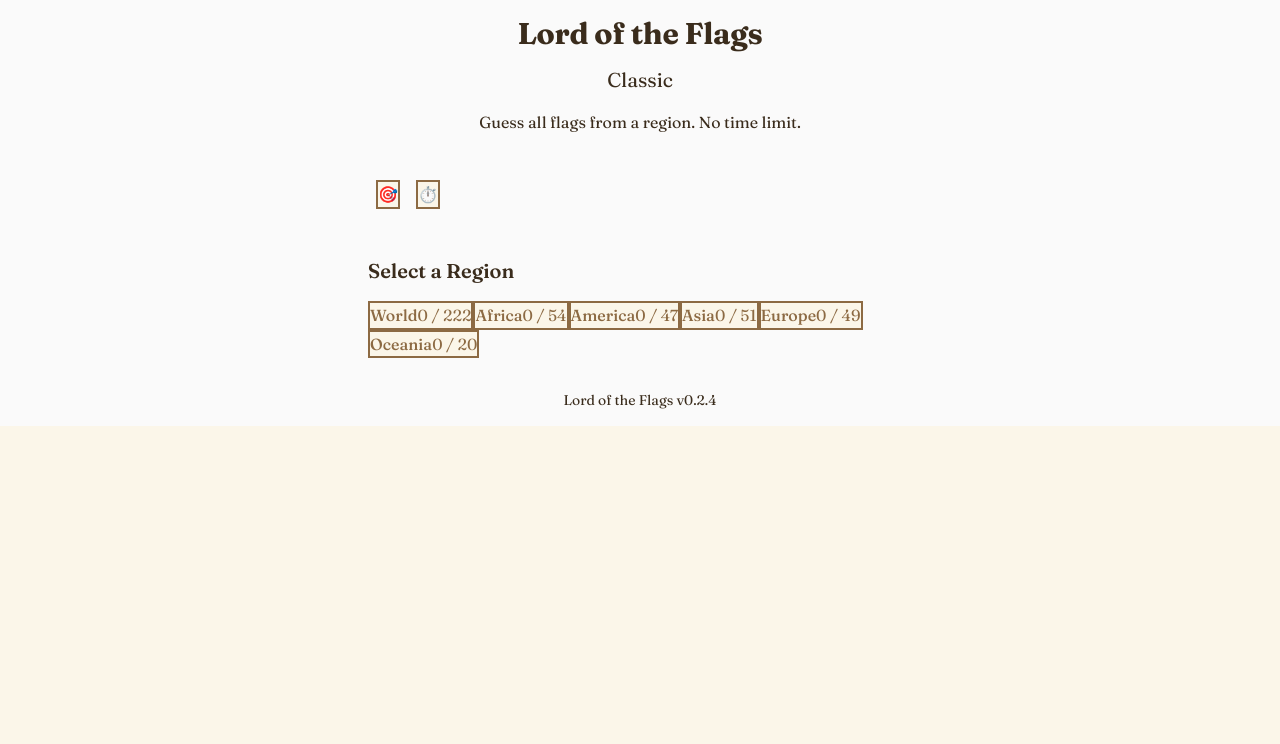
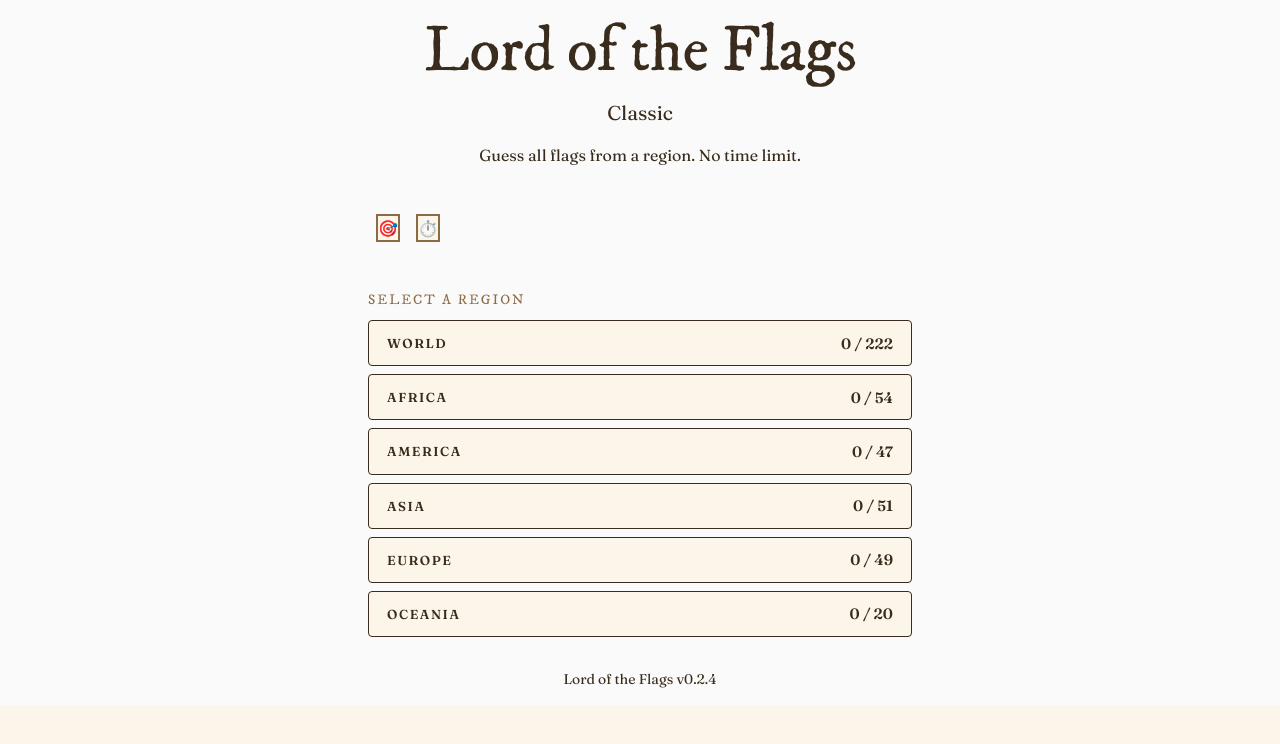
Before and after one commit to jacqueshovine/lordoftheflags, a Vue app: page / in a window 1280 px wide. Shown: the top 744 px of the page. Built offline with nearby package versions, Linux system fonts and the light colour scheme; a web font is replaced by a local one.

Commit message:
rework RegionButton component style

```diff
--- a/src/components/game/RegionButton.vue
+++ b/src/components/game/RegionButton.vue
@@ -20,12 +20,51 @@ function handleClick() {
 </script>
 
 <template>
-  <button
-    class="btn-full btn-reversed text-left"
-    @click="handleClick"
-  >
-    <span class="font-medium">{{ region }}</span>
-    <span v-if="gameStore.currentMode.id === 'classic'" class="float-right">{{ regionScore.maxAchieved }} / {{ regionScore.maxPossible }}</span>
-    <span v-else-if="gameStore.currentMode.id === 'timer'" class="float-right">{{ regionScore.maxAchieved }}</span>
+  <button class="region" @click="handleClick">
+    <span class="name">{{ region }}</span>
+    <span v-if="gameStore.currentMode.id === 'classic'" class="score">
+      {{ regionScore.maxAchieved }} / {{ regionScore.maxPossible }}
+    </span>
+    <span v-else-if="gameStore.currentMode.id === 'timer'" class="score">
+      {{ regionScore.maxAchieved }}
+    </span>
   </button>
 </template>
+
+<style scoped>
+.region {
+  display: flex;
+  justify-content: space-between;
+  align-items: center;
+  width: 100%;
+  padding: 12px 18px;
+  border-radius: var(--radius-md);
+  font-family: var(--font-display);
+  font-weight: 600;
+  text-transform: uppercase;
+  letter-spacing: 0.1em;
+  font-size: 13px;
+  cursor: pointer;
+  border: 1.5px solid var(--earth-900);
+  color: var(--earth-900);
+  background: var(--parchment-50);
+  transition:
+    background var(--dur-fast) var(--ease-out),
+    color var(--dur-fast) var(--ease-out),
+    box-shadow var(--dur-fast) var(--ease-out);
+}
+.region:hover {
+  background: var(--earth-900);
+  color: var(--parchment-50);
+}
+.name {
+  letter-spacing: 0.12em;
+}
+.score {
+  font-family: var(--font-numeric);
+  font-size: 15px;
+  letter-spacing: 0;
+  font-variant-numeric: lining-nums tabular-nums;
+  line-height: 1;
+}
+</style>
--- a/src/views/HomeView.vue
+++ b/src/views/HomeView.vue
@@ -17,7 +17,7 @@ function setCurrentMode(mode) {
 
 <template>
   <main class="max-w-xl mx-auto p-4">
-    <h1 class="text-3xl font-bold text-center">Lord of the Flags</h1>
+    <h1 class="game-title">Lord of the Flags</h1>
     <div class="h-20 flex flex-col items-center justify-center">
       <p class="text-xl text-center">{{ gameStore.currentMode.name }}</p>
       <p class="text-center">{{ gameStore.currentMode.description }}</p>
@@ -40,12 +40,14 @@ function setCurrentMode(mode) {
 
     <!-- Region Selection (when game is not running) -->
     <div v-if="!gameStore.gameRunning && !gameStore.loading" class="mt-8">
-      <h2 class="text-xl font-semibold mb-4">Select a Region</h2>
-      <RegionButton
-        v-for="region in gameStore.getRegions"
-        :key="region"
-        :region="region"
-      />
+      <p class="kicker mb-4">Select a Region</p>
+      <div class="flex flex-col gap-2">
+        <RegionButton
+          v-for="region in gameStore.getRegions"
+          :key="region"
+          :region="region"
+        />
+      </div>
     </div>
 
     <!-- Game Area (when game is running) -->
@@ -77,3 +79,15 @@ function setCurrentMode(mode) {
 
   <Footer />
 </template>
+
+<style scoped>
+.game-title {
+  font-family: var(--font-title);
+  font-size: var(--text-4xl);
+  line-height: var(--leading-tight);
+  letter-spacing: var(--tracking-tight);
+  color: var(--earth-900);
+  text-align: center;
+  margin: 0 0 var(--space-4);
+}
+</style>
```
